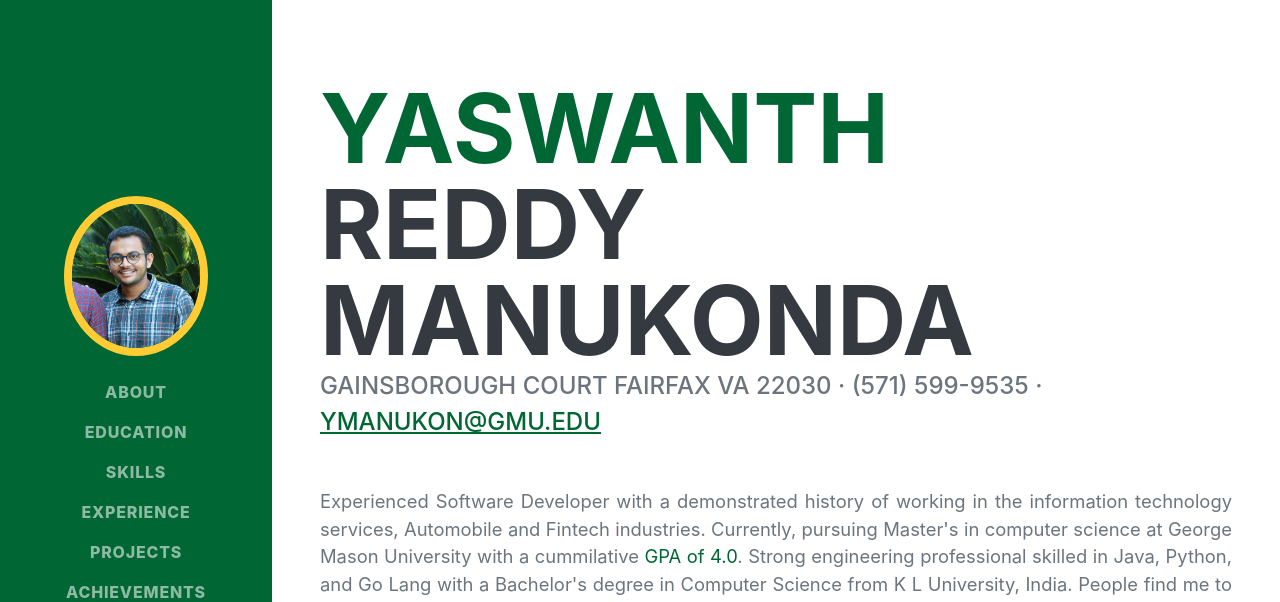
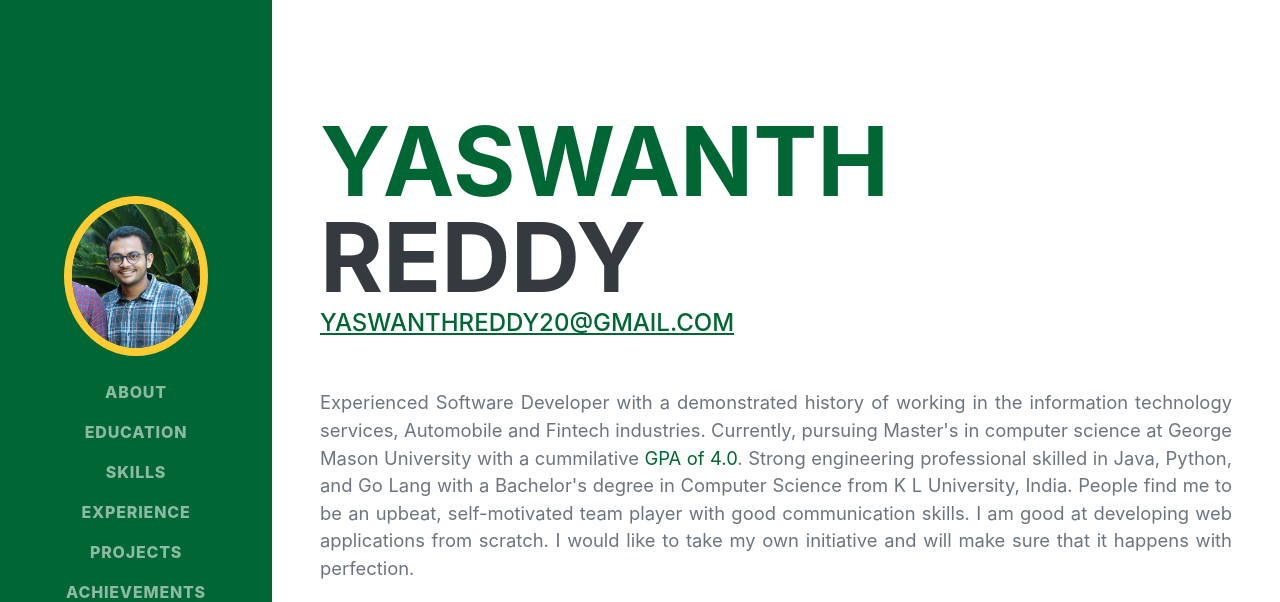
Before and after one commit to yaswanthreddy20/yaswanthreddy20.github.io, a plain HTML site: page index.html in a window 1280 px wide. Shown: the top 602 px of the page. Drawn offline with nearby package versions, Linux system fonts and the light colour scheme; a script that the page names is missing; a web font is replaced by a local one.

Commit message:
Update index.html

```diff
--- a/index.html
+++ b/index.html
@@ -48,11 +48,11 @@
             <div class="resume-section-content">
                 <h1 class="mb-0">
                     <span class="text-primary">Yaswanth</span>
-                    Reddy Manukonda
+                    Reddy
                 </h1>
                 <div class="subheading mb-5">
-                    Gainsborough Court Fairfax VA 22030 · (571) 599-9535 ·
-                    <a href="mailto:ymanukon@gmu.edu">ymanukon@gmu.edu</a>
+
+                    <a href="mailto:yaswanthreddy20@gmail.com">yaswanthreddy20@gmail.com</a>
 
                 </div>
                 <p class="lead mb-5" style="text-align:justify">Experienced Software Developer with a demonstrated
```
